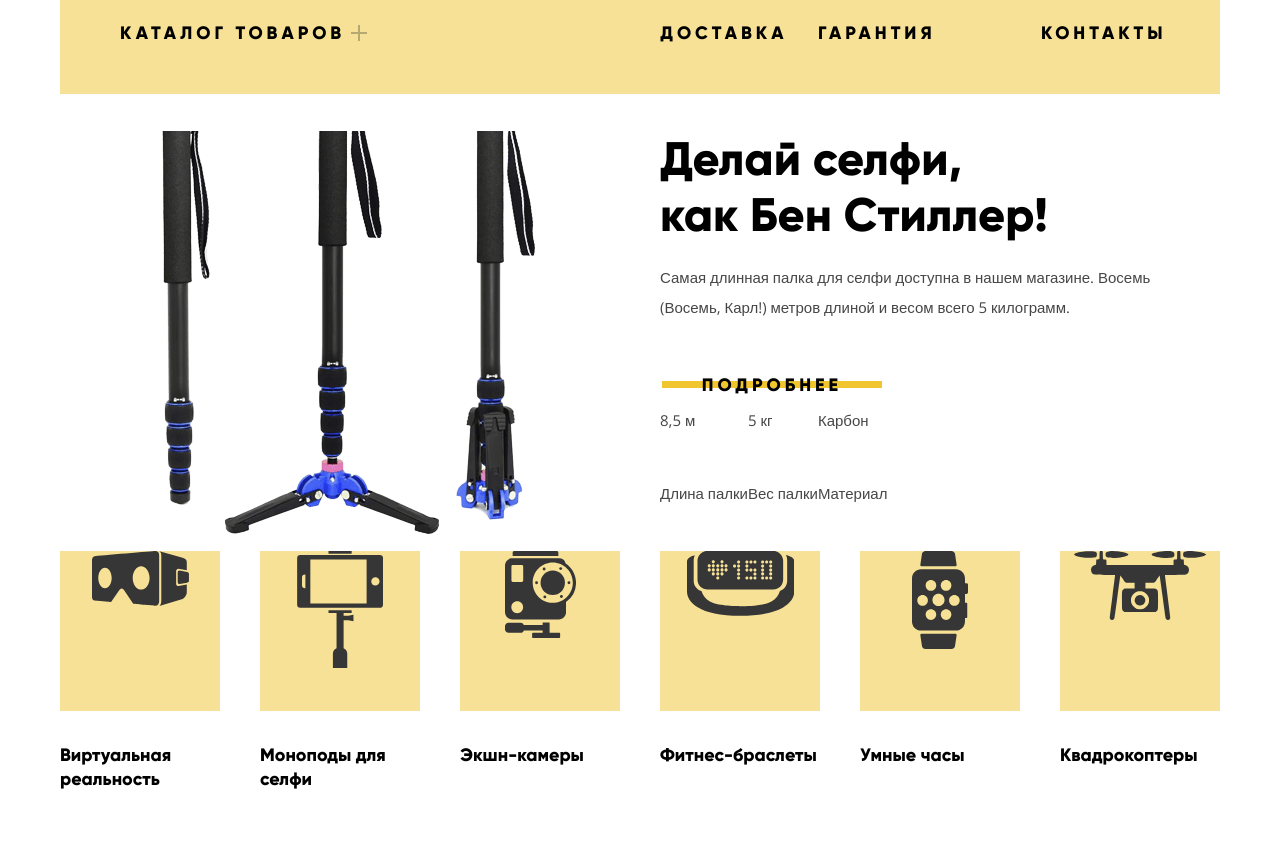
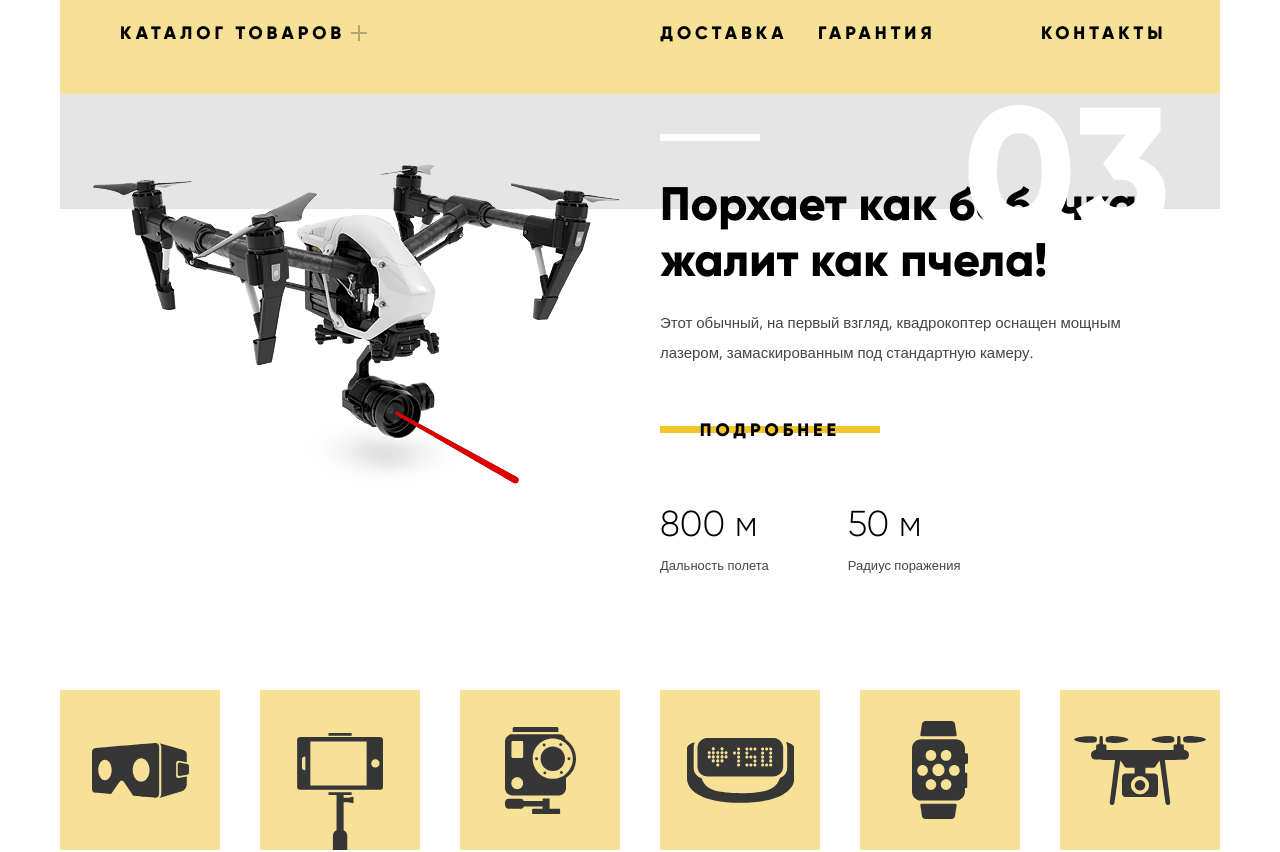
Before and after one commit to Vladislava-K/969433-device-24, a plain HTML site: page index.html in a window 1280 px wide. Shown: the part 132-984 px from the top of the page. Drawn offline with nearby package versions, Linux system fonts and the light colour scheme.

Commit message:
слайдер

```diff
--- a/css/style.css
+++ b/css/style.css
@@ -529,17 +529,38 @@ img {
 
 
 
+
+
+
+
+
+
+
 .slider {
-  /*position: relative;*/
-
   background-color: #ffffff;
+  margin-top: -37px;
+  position: relative;
+}
+
+.slider::before {
+  content: "";
+
+  top: 0px;
+  left: 20px;
+  width: 1160px;
+  height: 115px;
+  background-color: #e5e5e5;
+
+  position: absolute;
+  z-index: 0;
 }
 
 .slider-list {
-  margin: 0;
+  margin: 0 0 65px 0;
   padding: 0;
 
   list-style: none;
+  min-height: 486px;
 }
 
 .slider-item {
@@ -547,33 +568,99 @@ img {
 }
 
 .slider-item:nth-child(1) {
-  display: block;
+  /*display: block;*/
 }
 
 .slider-item:nth-child(1) {
   background-image: url("../img/slider-1.png");
   background-repeat: no-repeat;
-  background-position: 91px -80px;
+  background-position: 91px 4px;
+
+  position: relative;
+}
+
+.slider-item:nth-child(1)::after {
+  content: "01";
+
+  font-size: 179px;
+  letter-spacing: 2px;
+  color: #ffffff;
+  font-family: "Gilroy", Arial, sans-serif;;
+  font-weight: 800;
+  text-align: right;
+
+  width: 166px;
+  top: 63px;
+  left: 930px;
+
+  position: absolute;
+}
+
+.slider-item:nth-child(2) {
+  /*display: block;*/
 }
 
 .slider-item:nth-child(2) {
   background-image: url("../img/slider-2.png");
   background-repeat: no-repeat;
-  background-position: 100% 0;
+  background-position: 116px 20px;
+
+  position: relative;
+}
+
+.slider-item:nth-child(2)::after {
+  content: "02";
+
+  font-size: 179px;
+  letter-spacing: 2px;
+  color: #ffffff;
+  font-family: "Gilroy", Arial, sans-serif;;
+  font-weight: 800;
+  text-align: right;
+
+  width: 166px;
+  top: 63px;
+  left: 906px;
+
+  position: absolute;
+}
+
+.slider-item:nth-child(3) {
+  display: block;
 }
 
 .slider-item:nth-child(3) {
   background-image: url("../img/slider-3.png");
   background-repeat: no-repeat;
-  background-position: 100% 20px;
-}
-
-.www {
-  margin: 0 0 0 600px;
+  background-position: 33px 70px;
+
+  position: relative;
+}
+
+.slider-item:nth-child(3)::after {
+  content: "03";
+
+  font-size: 179px;
+  letter-spacing: 2px;
+  color: #ffffff;
+  font-family: "Gilroy", Arial, sans-serif;;
+  font-weight: 800;
+  text-align: right;
+
+  width: 166px;
+  top: 63px;
+  left: 903px;
+
+  position: absolute;
+}
+
+.slider-title {
+  margin: 0px 0 0 600px;
+  padding:  82px 0 50px 0;
 }
 
 .slider-item h2 {
-  max-width: 392px;
+  max-width: 390px;
   margin: 0 0 19px 0;
 
   font-size: 47px;
@@ -581,6 +668,24 @@ img {
   font-family: "Gilroy", Arial, sans-serif;
   font-weight: 800;
   text-align: left;
+
+  position: relative;
+}
+
+.slider-item:nth-child(3) h2 {
+  max-width: 500px;
+}
+
+.slider-item h2::before {
+  content: "";
+  background-color: #ffffff;
+  width: 100px;
+  height: 7px;
+
+  left: 0px;
+  top: -42px;
+
+  position: absolute;
 }
 
 .slider-item p {
@@ -596,7 +701,7 @@ img {
 
 .slider-item-button {
   min-width: 220px;
-  margin: 0 0 0 2px;
+  margin: 0 0 50px 0;
 }
 
 .slider-item ul {
@@ -608,6 +713,37 @@ img {
   justify-content: flex-start;
 }
 
+.size-title {
+  /*max-width: 124px;*/
+  max-width: 153px;
+  margin: 0 79px 0 0;
+  padding: 0;
+}
+
+p.size {
+  font-size: 36px;
+  line-height: 48px;
+  color: #000000;
+  font-family: "Gilroy", Arial, sans-serif;
+  font-weight: 300;
+
+  margin: 0;
+  padding: 0;
+}
+
+p.size-name {
+  font-size: 13px;
+  line-height: 20px;
+  color: #464646;
+  font-family: "Open Sans", Arial, sans-serif;
+  font-weight: 300;
+
+  margin: 7px 0 0 0;
+  padding: 0;
+}
+
+
+
 /*
 .slider-controls input {
   position: relative;
@@ -679,7 +815,7 @@ img {
 
 
 .catalog-populars ul {
-  margin: 0 0 181px 0;
+  margin: 0 0 131px 0;
   padding: 0;
 
   display: flex;
@@ -689,11 +825,9 @@ img {
 }
 
 .catalog-populars a {
-
-  display: inline-block;
+  /*display: inline-block;
   text-align: left;
-  vertical-align: top;
-
+  vertical-align: bottom;*/
 }
 
 .catalog-populars h3 {
@@ -711,63 +845,56 @@ img {
 
 .popular-center {
   margin: 0;
-  padding: 0px;
-
-  display: inline-block;
-  box-sizing: border-box;
-  text-align: center;
-  vertical-align: bottom;
+  padding: 0;
 
   background-color: #f7e196;
   width: 160px;
   height: 160px;
-}
-
-
-
-
-
-
-
-
-.catalog-services{
-  background-color: #e5e5e5;
-  min-height: 288px;
+
+  display: flex;
+  justify-content: center;
+  align-items: center;
+}
+
+.catalog-populars li:nth-child(2) .popular-center {
+  align-items: flex-end;
+}
+
+
+
+
+
+
+.catalog-services {
   position: relative;
   margin-bottom: 200px;
-
-  top: 0px;
-  bottom: 0;
 }
 
 .services {
   /*background-color: #e5e5e5;*/
-  position: absolute;
-
-  top: -45px;
-  bottom: 0;
-}
-
-/*
-.services::before {
-  content: "";
-
-  position: absolute;
-
-  top: 0;
-  bottom: 0;
-
-  width: 9999px;
-  right: 100%;
-
+  /*position: relative;*/
+
+
+}
+
+.catalog-services::before {
+  content: "";
+
+  position: absolute;
+
+  top: 50px;
+  left: 0;
   width: 100%;
-  min-height: 288px;
-  right: 9999px;
-  left: 9999px;
+  height: 288px;
 
   background-color: #e5e5e5;
-}
-*/
+  z-index: -1;
+}
+
+
+
+
+
 
 .services-item-button {
   min-width: 160px;
--- a/index.html
+++ b/index.html
@@ -101,59 +101,63 @@
   -->
         <ul class="slider-list">
           <li class="slider-item">
-            <div class="www">
+            <div class="slider-title">
               <h2>Делай селфи, как Бен Стиллер!</h2>
               <p>Самая длинная палка для селфи доступна в нашем магазине. Восемь (Восемь, Карл!) метров длиной и весом всего 5 килограмм.</p>
               <a class="slider-item-button button" href="#">Подробнее</a>
               <ul>
-                <li>
-                  <p>8,5 м</p>
-                  <p>Длина палки</p>
+                <li class="size-title">
+                  <p class="size">8,5 м</p>
+                  <p class="size-name">Длина палки</p>
                 </li>
-                <li>
-                  <p>5 кг</p>
-                  <p>Вес палки</p>
+                <li class="size-title">
+                  <p class="size">5 кг</p>
+                  <p class="size-name">Вес палки</p>
                 </li>
-                <li>
-                  <p>Карбон</p>
-                  <p>Материал</p>
+                <li class="size-title">
+                  <p class="size">Карбон</p>
+                  <p class="size-name">Материал</p>
                 </li>
               </ul>
             </div>
           </li>
 
           <li class="slider-item">
+            <div class="slider-title">
               <h2>Худеем правильно!</h2>
               <p>Мотивирующие фитнес-браслеты помогут найти в себе силы не пропускать занятия и соблюдать диету.</p>
               <a class="slider-item-button button" href="#">Подробнее</a>
               <ul>
-              <li>
-                <p>48 часов</p>
-                <p>Без подзарядки</p>
+                <li class="size-title">
+                  <p class="size">48 часов</p>
+                  <p class="size-name">Без подзарядки</p>
                 </li>
               </ul>
+            </div>
           </li>
 
           <li class="slider-item">
+            <div class="slider-title">
               <h2>Порхает как бабочка, жалит как пчела!</h2>
               <p>Этот обычный, на первый взгляд, квадрокоптер оснащен мощным лазером, замаскированным под стандартную камеру.</p>
               <a class="slider-item-button button" href="#">Подробнее</a>
               <ul>
-              <li>
-                <p>800 м</p>
-                <p>Дальность полета</p>
+                <li class="size-title">
+                  <p class="size">800 м</p>
+                  <p class="size-name">Дальность полета</p>
                 </li>
-              <li>
-                <p>50 м</p>
-                <p>Радиус поражения</p>
+                <li class="size-title">
+                  <p class="size">50 м</p>
+                  <p class="size-name">Радиус поражения</p>
                 </li>
               </ul>
+            </div>
           </li>
         </ul>
       </section>
 
       <div class="catalog-populars container">
-        <h1 class="visually-hidden">Каталог товаров</h1>
+        <h2 class="visually-hidden">Каталог товаров</h2>
         <ul>
           <li>
             <a href="#popular-1">
@@ -207,7 +211,7 @@
       </div>
 
       <section class="catalog-services">
-        <h1 class="visually-hidden">Сервисные услуги</h1>
+        <h2 class="visually-hidden">Сервисные услуги</h2>
         <div class="services container">
           <ul>
             <li>
@@ -239,7 +243,7 @@
       </section>
 
       <div class="catalog-logotypes container">
-        <h1 class="visually-hidden">Компании</h1>
+        <h2 class="visually-hidden">Компании</h2>
         <ul>
           <li class="logo">
             <a href="#logo-1">
```
Lines whose indentation alone changed are shown as unchanged.
